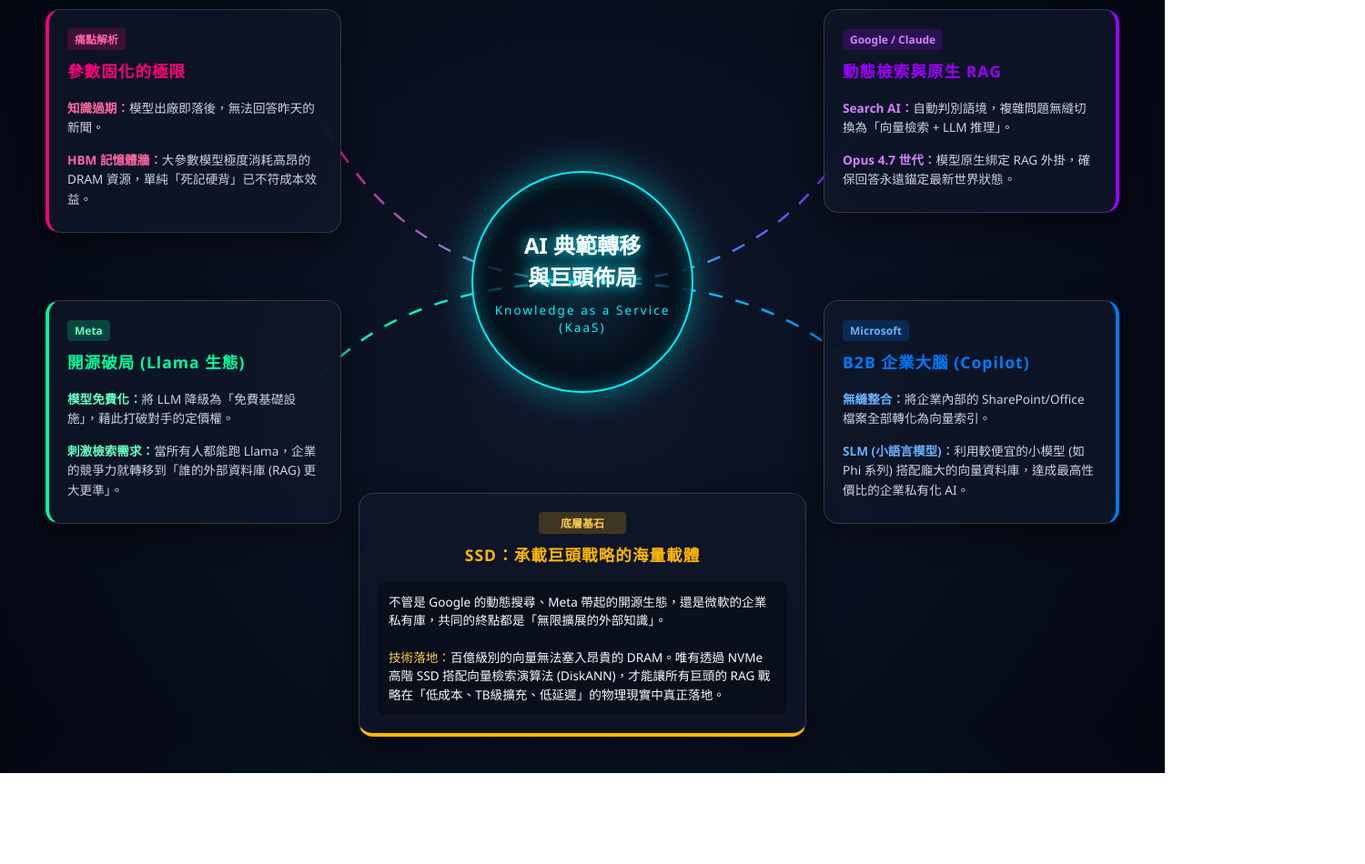
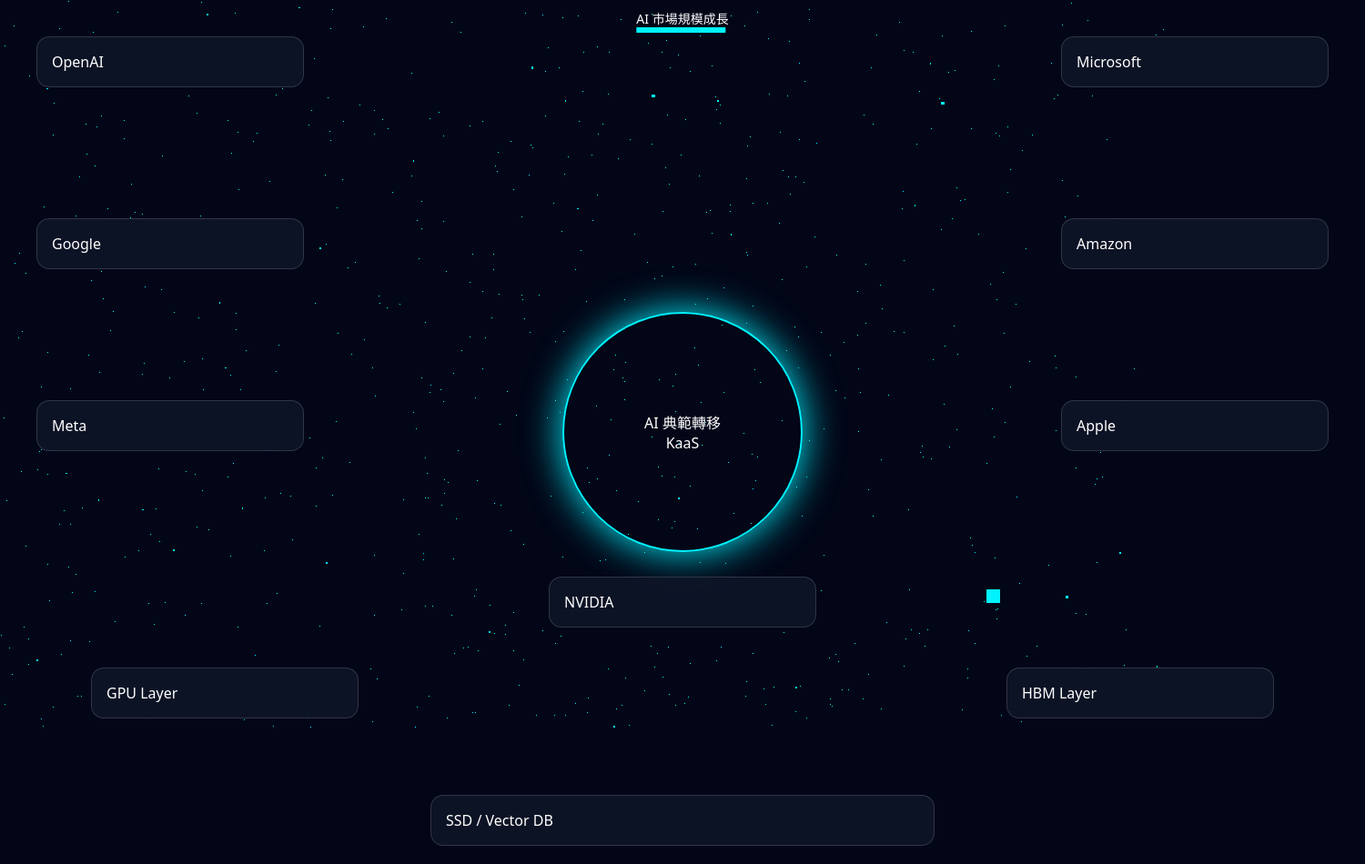
Before and after one commit to jiarong0423/RagLLM, a plain HTML site: page index.html in a window 1280 px wide. Shown: the whole page at 91% size, 1500 px wide, since content can reach past the window. Before the commit the page ends 850 px from the top, so only its background shows below. Drawn offline with nearby package versions, Linux system fonts and the light colour scheme.

Commit message:
Update index.html

```diff
--- a/index.html
+++ b/index.html
@@ -3,196 +3,275 @@
 <head>
 <meta charset="UTF-8">
 <meta name="viewport" content="width=device-width, initial-scale=1.0">
-    <title>2026 七巨頭 LLM 戰略與 SSD 擴展架構全景</title>
+<title>AI 七巨頭 + 產業鏈 3D 動態版</title>
+
+<script src="https://cdnjs.cloudflare.com/ajax/libs/three.js/r128/three.min.js"></script>
+
 <style>
-        :root {
-            --bg-deep: #030712;
-            --neon-cyan: #00f3ff;
-            --neon-pink: #ff007f;
-            --neon-purple: #9d00ff;
-            --neon-gold: #ffb700;
-            --neon-green: #00ff9d;
-            --neon-blue: #007bff;
-            --glass-bg: rgba(15, 23, 42, 0.75);
-            --glass-border: rgba(255, 255, 255, 0.15);
+
+body{
+margin:0;
+overflow:hidden;
+font-family:system-ui;
+background:#020617;
+color:white;
 }
 
-        body {
-            margin: 0;
-            padding: 0;
-            background: radial-gradient(circle at center, #0f172a 0%, var(--bg-deep) 100%);
-            color: #f8fafc;
-            font-family: 'Segoe UI', system-ui, sans-serif;
-            height: 100vh;
-            display: flex;
-            justify-content: center;
-            align-items: center;
-            overflow: hidden;
+#bg{
+position:fixed;
+top:0;
+left:0;
+width:100%;
+height:100%;
+z-index:-1;
 }
 
-        .dashboard-wrapper {
-            position: relative;
-            width: 1300px;
-            height: 900px;
+.wrapper{
+position:relative;
+width:1500px;
+height:950px;
+margin:auto;
 }
 
-        .svg-connections {
-            position: absolute;
-            top: 0;
-            left: 0;
-            width: 100%;
-            height: 100%;
-            z-index: 1;
-            pointer-events: none;
+.panel{
+position:absolute;
+width:260px;
+padding:16px;
+background:rgba(15,23,42,.8);
+border-radius:14px;
+border:1px solid rgba(255,255,255,.15);
+backdrop-filter:blur(12px);
+transition:.3s;
+cursor:pointer;
 }
 
-        .line {
-            stroke-width: 2.5;
-            stroke-dasharray: 15;
-            animation: dash 20s linear infinite;
+.panel:hover{
+transform:scale(1.05);
 }
 
-        @keyframes dash {
-            to { stroke-dashoffset: -1000; }
+.detail{
+display:none;
+margin-top:10px;
+font-size:12px;
 }
 
-        .panel {
-            position: absolute;
-            background: var(--glass-bg);
-            backdrop-filter: blur(16px);
-            -webkit-backdrop-filter: blur(16px);
-            border: 1px solid var(--glass-border);
-            border-radius: 16px;
-            padding: 20px;
-            z-index: 10;
-            box-shadow: 0 10px 30px rgba(0,0,0,0.5);
-            transition: all 0.4s cubic-bezier(0.175, 0.885, 0.32, 1.275);
-            width: 280px;
+.panel.active .detail{
+display:block;
 }
 
-        .panel:hover {
-            transform: scale(1.05) translateY(-5px);
-            z-index: 20;
+.center{
+position:absolute;
+top:50%;
+left:50%;
+transform:translate(-50%,-50%);
+width:260px;
+height:260px;
+border-radius:50%;
+border:2px solid #00f3ff;
+display:flex;
+justify-content:center;
+align-items:center;
+text-align:center;
+animation:pulse 3s infinite alternate;
 }
 
-        h3 { margin-top: 0; font-size: 1.1rem; letter-spacing: 1px; }
-        p { font-size: 0.85rem; color: #cbd5e1; line-height: 1.6; margin-bottom: 5px; }
-        .tag { display: inline-block; padding: 3px 8px; border-radius: 4px; font-size: 0.75rem; font-weight: bold; margin-bottom: 10px; }
-
-        .panel-bottleneck { top: 60px; left: 50px; border-left: 4px solid var(--neon-pink); }
-        .panel-bottleneck:hover { box-shadow: 0 0 30px rgba(255, 0, 127, 0.3); }
-
-        .panel-search { top: 60px; right: 50px; border-right: 4px solid var(--neon-purple); }
-        .panel-search:hover { box-shadow: 0 0 30px rgba(157, 0, 255, 0.3); }
-
-        .panel-meta { top: 380px; left: 50px; border-left: 4px solid var(--neon-green); }
-        .panel-meta:hover { box-shadow: 0 0 30px rgba(0, 255, 157, 0.3); }
-
-        .panel-msft { top: 380px; right: 50px; border-right: 4px solid var(--neon-blue); }
-        .panel-msft:hover { box-shadow: 0 0 30px rgba(0, 123, 255, 0.3); }
-
-        .panel-ssd { bottom: 40px; left: 50%; transform: translateX(-50%); border-bottom: 4px solid var(--neon-gold); width: 450px; }
-        .panel-ssd:hover { transform: translateX(-50%) scale(1.05) translateY(-5px); box-shadow: 0 0 30px rgba(255, 183, 0, 0.3); }
-        .panel-ssd h3 { text-align: center; }
-
-        .center-core {
-            position: absolute;
-            top: 40%;
-            left: 50%;
-            transform: translate(-50%, -50%);
-            width: 240px;
-            height: 240px;
-            background: radial-gradient(circle, rgba(0,243,255,0.1) 0%, rgba(3,7,18,0.9) 70%);
-            border: 2px solid var(--neon-cyan);
-            border-radius: 50%;
-            display: flex;
-            flex-direction: column;
-            justify-content: center;
-            align-items: center;
-            z-index: 15;
-            box-shadow: 0 0 40px rgba(0, 243, 255, 0.4), inset 0 0 20px rgba(0, 243, 255, 0.4);
-            animation: core-pulse 3s infinite alternate;
-            text-align: center;
+@keyframes pulse{
+from{box-shadow:0 0 20px #00f3ff}
+to{box-shadow:0 0 60px #00f3ff}
 }
 
-        .center-core h2 { color: #fff; margin: 0; font-size: 1.5rem; text-shadow: 0 0 15px var(--neon-cyan); }
-        .center-core span { color: var(--neon-cyan); font-size: 0.85rem; margin-top: 10px; letter-spacing: 2px; }
+.openai{top:40px;left:40px}
+.google{top:240px;left:40px}
+.meta{top:440px;left:40px}
 
-        @keyframes core-pulse {
-            0% { box-shadow: 0 0 20px rgba(0, 243, 255, 0.2), inset 0 0 15px rgba(0, 243, 255, 0.2); }
-            100% { box-shadow: 0 0 60px rgba(0, 243, 255, 0.6), inset 0 0 30px rgba(0, 243, 255, 0.5); }
+.microsoft{top:40px;right:40px}
+.amazon{top:240px;right:40px}
+.apple{top:440px;right:40px}
+
+.nvidia{bottom:260px;left:50%;transform:translateX(-50%)}
+
+.gpu{bottom:160px;left:100px}
+.hbm{bottom:160px;right:100px}
+.ssd{bottom:20px;left:50%;transform:translateX(-50%);width:520px}
+
+.market{
+position:absolute;
+top:10px;
+left:50%;
+transform:translateX(-50%);
+font-size:14px;
 }
 
-        .highlight-pink { color: #ff66a3; }
-        .highlight-purple { color: #d580ff; }
-        .highlight-green { color: #66ffc2; }
-        .highlight-blue { color: #66b2ff; }
-        .highlight-gold { color: #ffcc4d; }
+.bar{
+height:6px;
+background:#00f3ff;
+animation:grow 4s infinite alternate;
+}
+
+@keyframes grow{
+from{width:20%}
+to{width:100%}
+}
 
 </style>
 </head>
+
 <body>
 
-    <div class="dashboard-wrapper">
-        <svg class="svg-connections">
-            <path class="line" d="M 650 360 C 400 360, 350 150, 330 150" fill="none" stroke="url(#pink-grad)"></path>
-            <path class="line" d="M 650 360 C 900 360, 950 150, 970 150" fill="none" stroke="url(#purple-grad)"></path>
-            <path class="line" d="M 650 360 C 400 360, 350 480, 330 480" fill="none" stroke="url(#green-grad)"></path>
-            <path class="line" d="M 650 360 C 900 360, 950 480, 970 480" fill="none" stroke="url(#blue-grad)"></path>
-            <path class="line" d="M 650 360 C 650 600, 650 700, 650 750" fill="none" stroke="url(#gold-grad)"></path>
+<canvas id="bg"></canvas>
 
-            <defs>
-                <linearGradient id="pink-grad" x1="1" y1="0" x2="0" y2="0"><stop offset="0%" stop-color="#00f3ff" /><stop offset="100%" stop-color="#ff007f" /></linearGradient>
-                <linearGradient id="purple-grad" x1="0" y1="0" x2="1" y2="0"><stop offset="0%" stop-color="#00f3ff" /><stop offset="100%" stop-color="#9d00ff" /></linearGradient>
-                <linearGradient id="green-grad" x1="1" y1="0" x2="0" y2="0"><stop offset="0%" stop-color="#00f3ff" /><stop offset="100%" stop-color="#00ff9d" /></linearGradient>
-                <linearGradient id="blue-grad" x1="0" y1="0" x2="1" y2="0"><stop offset="0%" stop-color="#00f3ff" /><stop offset="100%" stop-color="#007bff" /></linearGradient>
-                <linearGradient id="gold-grad" x1="0" y1="0" x2="0" y2="1"><stop offset="0%" stop-color="#00f3ff" /><stop offset="100%" stop-color="#ffb700" /></linearGradient>
-            </defs>
-        </svg>
+<div class="wrapper">
 
-        <div class="center-core">
-            <h2>AI 典範轉移<br>與巨頭佈局</h2>
-            <span>Knowledge as a Service<br>(KaaS)</span>
+<div class="market">
+AI 市場規模成長
+<div class="bar"></div>
 </div>
 
-        <div class="panel panel-bottleneck">
-            <div class="tag" style="background: rgba(255,0,127,0.2); color: #ff66a3;">痛點解析</div>
-            <h3 style="color: var(--neon-pink);">參數固化的極限</h3>
-            <p><strong class="highlight-pink">知識過期：</strong>模型出廠即落後，無法回答昨天的新聞。</p>
-            <p><strong class="highlight-pink">HBM 記憶體牆：</strong>大參數模型極度消耗高昂的 DRAM 資源，單純「死記硬背」已不符成本效益。</p>
+<div class="center">
+AI 典範轉移<br>
+KaaS
 </div>
 
-        <div class="panel panel-search">
-            <div class="tag" style="background: rgba(157,0,255,0.2); color: #d580ff;">Google / Claude</div>
-            <h3 style="color: var(--neon-purple);">動態檢索與原生 RAG</h3>
-            <p><strong class="highlight-purple">Search AI：</strong>自動判別語境，複雜問題無縫切換為「向量檢索 + LLM 推理」。</p>
-            <p><strong class="highlight-purple">Opus 4.7 世代：</strong>模型原生綁定 RAG 外掛，確保回答永遠錨定最新世界狀態。</p>
+<div class="panel openai" onclick="toggle(this)">
+OpenAI
+<div class="detail">
+投資標的:
+台股 SSD
+台股 GPU
+
+產業鏈:
+Memory AI
+Agent
+</div>
 </div>
 
-        <div class="panel panel-meta">
-            <div class="tag" style="background: rgba(0,255,157,0.2); color: #66ffc2;">Meta</div>
-            <h3 style="color: var(--neon-green);">開源破局 (Llama 生態)</h3>
-            <p><strong class="highlight-green">模型免費化：</strong>將 LLM 降級為「免費基礎設施」，藉此打破對手的定價權。</p>
-            <p><strong class="highlight-green">刺激檢索需求：</strong>當所有人都能跑 Llama，企業的競爭力就轉移到「誰的外部資料庫 (RAG) 更大更準」。</p>
+<div class="panel google" onclick="toggle(this)">
+Google
+<div class="detail">
+投資標的:
+資料中心
+SSD
+
+產業鏈:
+Search AI
+</div>
 </div>
 
-        <div class="panel panel-msft">
-            <div class="tag" style="background: rgba(0,123,255,0.2); color: #66b2ff;">Microsoft</div>
-            <h3 style="color: var(--neon-blue);">B2B 企業大腦 (Copilot)</h3>
-            <p><strong class="highlight-blue">無縫整合：</strong>將企業內部的 SharePoint/Office 檔案全部轉化為向量索引。</p>
-            <p><strong class="highlight-blue">SLM (小語言模型)：</strong>利用較便宜的小模型 (如 Phi 系列) 搭配龐大的向量資料庫，達成最高性價比的企業私有化 AI。</p>
+<div class="panel meta" onclick="toggle(this)">
+Meta
+<div class="detail">
+投資標的:
+網路設備
+GPU
+
+產業鏈:
+開源 LLM
+</div>
 </div>
 
-        <div class="panel panel-ssd">
-            <div class="tag" style="background: rgba(255,183,0,0.2); color: #ffcc4d; display: block; text-align: center; width: 80px; margin: 0 auto 10px auto;">底層基石</div>
-            <h3 style="color: var(--neon-gold);">SSD：承載巨頭戰略的海量載體</h3>
-            <div style="background: rgba(0,0,0,0.3); padding: 12px; border-radius: 8px; margin-top: 10px; font-size: 0.85rem; line-height: 1.5;">
-                不管是 Google 的動態搜尋、Meta 帶起的開源生態，還是微軟的企業私有庫，共同的終點都是「無限擴展的外部知識」。<br><br>
-                <span class="highlight-gold">技術落地：</span>百億級別的向量無法塞入昂貴的 DRAM。唯有透過 NVMe 高階 SSD 搭配向量檢索演算法 (DiskANN)，才能讓所有巨頭的 RAG 戰略在「低成本、TB級擴充、低延遲」的物理現實中真正落地。
+<div class="panel microsoft" onclick="toggle(this)">
+Microsoft
+<div class="detail">
+投資標的:
+雲端
+企業AI
+
+產業鏈:
+Copilot
 </div>
+</div>
+
+<div class="panel amazon" onclick="toggle(this)">
+Amazon
+<div class="detail">
+投資標的:
+AWS
+SSD
+
+產業鏈:
+Bedrock
+</div>
+</div>
+
+<div class="panel apple" onclick="toggle(this)">
+Apple
+<div class="detail">
+投資標的:
+NAND
+手機晶片
+
+產業鏈:
+On device AI
+</div>
+</div>
+
+<div class="panel nvidia" onclick="toggle(this)">
+NVIDIA
+<div class="detail">
+投資標的:
+GPU
+HBM
+
+產業鏈:
+AI infra
+</div>
+</div>
+
+<div class="panel gpu">
+GPU Layer
+</div>
+
+<div class="panel hbm">
+HBM Layer
+</div>
+
+<div class="panel ssd">
+SSD / Vector DB
 </div>
 
 </div>
 
+<script>
+
+function toggle(el){
+el.classList.toggle('active')
+}
+
+// 3D 粒子背景
+
+const scene = new THREE.Scene();
+const camera = new THREE.PerspectiveCamera(75, window.innerWidth/window.innerHeight,0.1,1000);
+
+const renderer = new THREE.WebGLRenderer({canvas:document.getElementById('bg'),alpha:true});
+renderer.setSize(window.innerWidth,window.innerHeight);
+
+const geometry = new THREE.BufferGeometry();
+const vertices = [];
+
+for ( let i = 0; i < 5000; i ++ ) {
+vertices.push( THREE.MathUtils.randFloatSpread( 2000 ) );
+vertices.push( THREE.MathUtils.randFloatSpread( 2000 ) );
+vertices.push( THREE.MathUtils.randFloatSpread( 2000 ) );
+}
+
+geometry.setAttribute( 'position', new THREE.Float32BufferAttribute( vertices, 3 ) );
+
+const material = new THREE.PointsMaterial({ color:0x00f3ff });
+const points = new THREE.Points( geometry, material );
+scene.add( points );
+
+camera.position.z = 400;
+
+function animate(){
+requestAnimationFrame(animate);
+points.rotation.x += 0.0003;
+points.rotation.y += 0.0005;
+renderer.render(scene,camera);
+}
+
+animate();
+
+</script>
+
 </body>
 </html>
```
Lines whose indentation alone changed are shown as unchanged.
